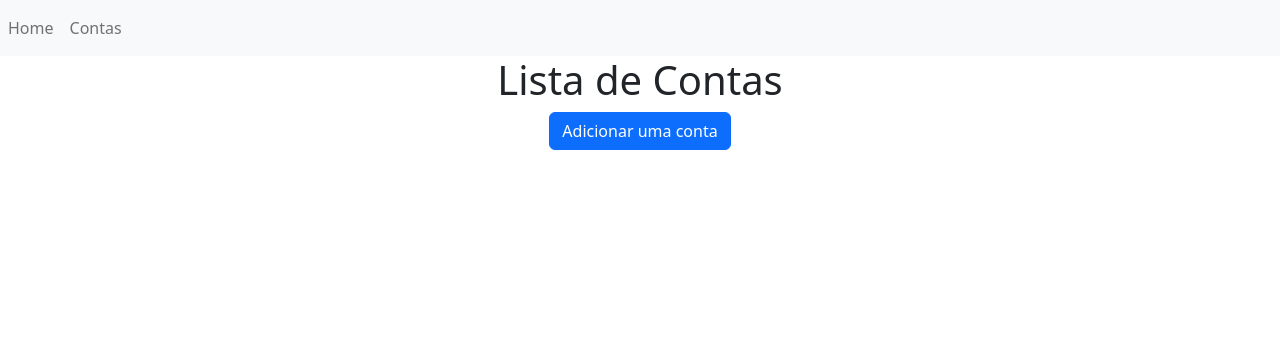
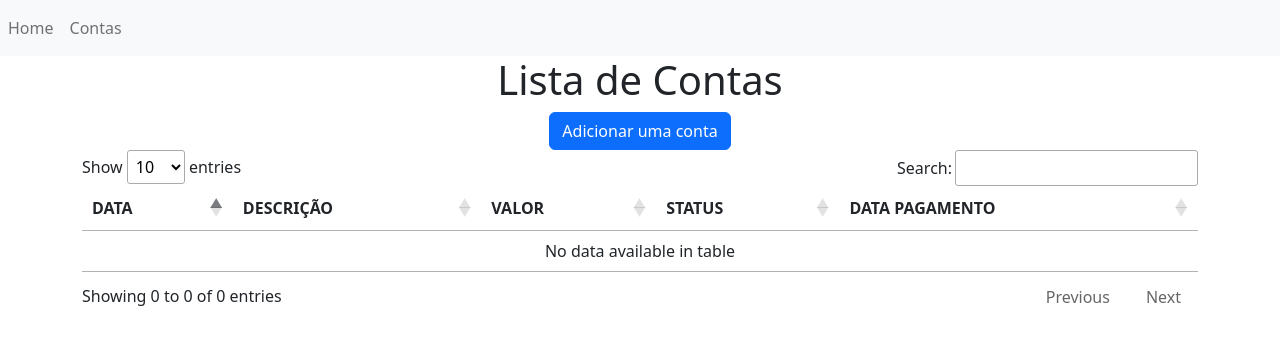
Before and after one commit to GabrielSoaresGomes/ProjetoControleFinanceiro, a Flask app: page /contas in a window 1280 px wide. Shown: the top 356 px of the page. Run offline with Flask 2, Linux system fonts and the light colour scheme; data that the repository does not hold is empty; some libraries are stand-ins or nearby versions.

Commit message:
feat: Criando a inserção e listagem de notas

```diff
--- a/app/controller/contas_controller.py
+++ b/app/controller/contas_controller.py
@@ -1,11 +1,20 @@
 from flask import render_template, request, jsonify
 
 from app import app
+from app.model.dao import contaDAO
+from app.model.database.db_main import db, Conta
 
-@app.route("/contas")
+@app.route("/contas", methods=['POST', "GET"])
 def lista_contas():
-  return render_template('lista_contas.html', title="Lista de Contas")
+  if request.method == "POST":
+    data_vencimento = request.form.get('data_vencimento', '')
+    valor = request.form.get('valor', '')
+    recorrente = request.form.get('recorrente', False)
+    recorrente = False if recorrente == 'false' else True
 
-@app.route("/contas/adicionar")
-def adicionar_conta():
-  pass #Adicionar no banco
+    numero_repeticao = request.form.get('numero_repeticao', '')
+    descricao = request.form.get('descricao', '')
+    nova_conta = Conta(data_vencimento = data_vencimento, valor = valor, recorrente = recorrente, numero_repeticao = numero_repeticao, descricao = descricao)
+    contaDAO.adicionar_conta(nova_conta)
+  contas = contaDAO.listar_contas()
+  return render_template('lista_contas.html', title="Lista de Contas", contas=contas)
--- a/app/model/dao/__init__.py
+++ b/app/model/dao/__init__.py
@@ -0,0 +1,3 @@
+from app.model.dao.contasDAO import ContaDAO
+
+contaDAO = ContaDAO()
--- /dev/null
+++ b/app/model/dao/contasDAO.py
@@ -0,0 +1,13 @@
+from app.model.database.db_main import db, Conta
+
+class ContaDAO:
+  def __init__(self):
+    pass
+
+  def listar_contas(self):
+    contas = Conta.query.all()
+    return contas
+
+  def adicionar_conta(self, conta):
+    db.session.add(conta)
+    db.session.commit()
--- a/app/view/templates/base.html
+++ b/app/view/templates/base.html
@@ -6,13 +6,18 @@
   <meta name="viewport" content="width=device-width, initial-scale=1.0">
   <title>{{title}}</title>
 
+  <!-- JQUERY -->
   <script src="https://code.jquery.com/jquery-3.6.0.js" integrity="sha256-H+K7U5CnXl1h5ywQfKtSj8PCmoN9aaq30gDh27Xc0jk=" crossorigin="anonymous"></script>
 
-  <!-- CSS only -->
+  <!-- BOOTSTRAP CSS only -->
   <link href="https://cdn.jsdelivr.net/npm/bootstrap@5.2.0-beta1/dist/css/bootstrap.min.css" rel="stylesheet" integrity="sha384-0evHe/X+R7YkIZDRvuzKMRqM+OrBnVFBL6DOitfPri4tjfHxaWutUpFmBp4vmVor" crossorigin="anonymous">
+  <!-- BOOTSTRAP JavaScript Bundle with Popper -->
+  <script src="https://cdn.jsdelivr.net/npm/bootstrap@5.2.0-beta1/dist/js/bootstrap.bundle.min.js" integrity="sha384-pprn3073KE6tl6bjs2QrFaJGz5/SUsLqktiwsUTF55Jfv3qYSDhgCecCxMW52nD2" crossorigin="anonymous"></script>
 
-  <!-- JavaScript Bundle with Popper -->
-  <script src="https://cdn.jsdelivr.net/npm/bootstrap@5.2.0-beta1/dist/js/bootstrap.bundle.min.js" integrity="sha384-pprn3073KE6tl6bjs2QrFaJGz5/SUsLqktiwsUTF55Jfv3qYSDhgCecCxMW52nD2" crossorigin="anonymous"></script>
+  <!-- DATATABLES -->
+  <link rel="stylesheet" type="text/css" href="https://cdn.datatables.net/1.12.1/css/jquery.dataTables.css">
+  <script type="text/javascript" charset="utf8" src="https://cdn.datatables.net/1.12.1/js/jquery.dataTables.js"></script>
+
 
   <link rel="stylesheet" href="{{url_for('static', filename='css/style.css')}}">
 </head>
--- a/app/view/templates/contas_form.html
+++ b/app/view/templates/contas_form.html
@@ -4,7 +4,7 @@
   <input required class="form-control" name="data_vencimento" id="data_vencimento" type="date" placeholder="Data de Vencimento" />
 
   <label class="form-label" for="valor">Valor</label>
-  <input required class="form-control" name="valor" id="valor" type="number" step="0,01" placeholder="Valor" />
+  <input required class="form-control" name="valor" id="valor" type="number" step="0.01" placeholder="Valor" />
 
   <label class="form-label" for="descricao">Descrição</label>
   <input required class="form-control" name="descricao" id="descricao" type="text" placeholder="Descrição" />
--- a/app/view/templates/lista_contas.html
+++ b/app/view/templates/lista_contas.html
@@ -5,11 +5,33 @@
 <div class="d-none form-contas d-flex justify-content-center">
   {% include 'contas_form.html' %}
 </div>
-<table>
+<table id="contas_table">
+  <thead>
+    <tr>
+      <th>DATA</th>
+      <th>DESCRIÇÃO</th>
+      <th>VALOR</th>
+      <th>STATUS</th>
+      <th>DATA PAGAMENTO</th>
+    </tr>
+  </thead>
+  <tbody>
+    {% for conta in contas %}
+      <tr>
+        <td>{{conta.data_vencimento}}</td>
+        <td>{{conta.descricao}}</td>
+        <td>R${{conta.valor}}</td>
+        <td>{% if conta.data_pagamento != None %}PAGO{% else %} À PAGAR{% endif %}</td>
+        <td>conta</td>
+      </tr>
+    {% endfor %}
+  </tbody>
 </table>
 
 <script>
   $(document).ready(function () {
+
+    $('#contas_table').DataTable();
 
     $('.adicionar_conta').click(function () {
       $('.form-contas').toggleClass('d-none')
@@ -21,22 +43,22 @@
 
     $('#recorrente').change(function () {
       $('.numero_repeticao').toggleClass("d-none")
+      $('.numero_repeticao').val("")
       if ( !$('input.numero_repeticao').prop('required')) {
         $('input.numero_repeticao').prop('required', true)
       } else {
         $('input.numero_repeticao').prop('required', false)
       }
-
-
     })
 
     $('.form_contas').submit(function (e) {
         e.preventDefault()
         if ($("#recorrente").prop('checked')) {
-          $(this).val(true)
+          $("#recorrente").val(true)
         } else {
-          $(this).val(false)
+          $("#recorrente").val(false)
         }
+        console.log($("#recorrente").val())
         $.ajax({
           data: {
             data_vencimento: $('#data_vencimento').val(),
@@ -46,7 +68,7 @@
             descricao: $("#descricao").val()
           },
           type: "POST",
-          url: "{{url_for('adicionar_conta')}}"
+          url: "{{url_for('lista_contas')}}"
         })
     })
 
```
Also changed, not shown: app/model/database/db_main.py (+5 -3 lines), debug.txt (added, +15 -0 lines), contas.db.
